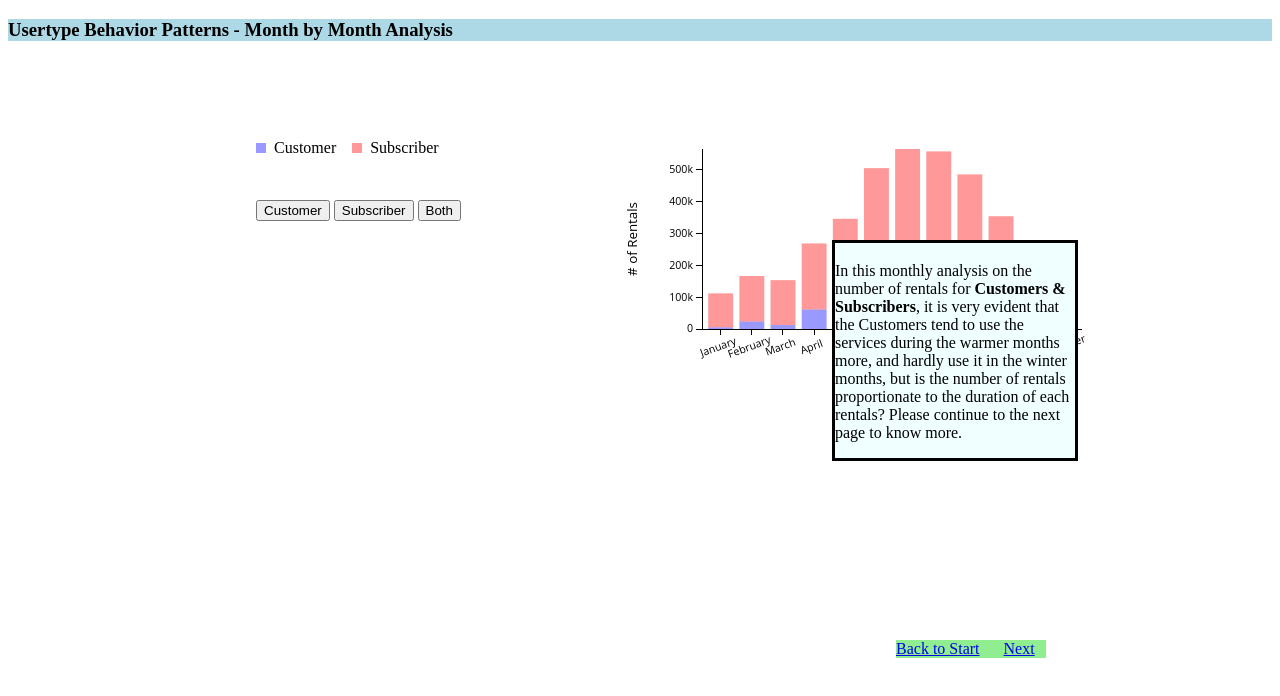
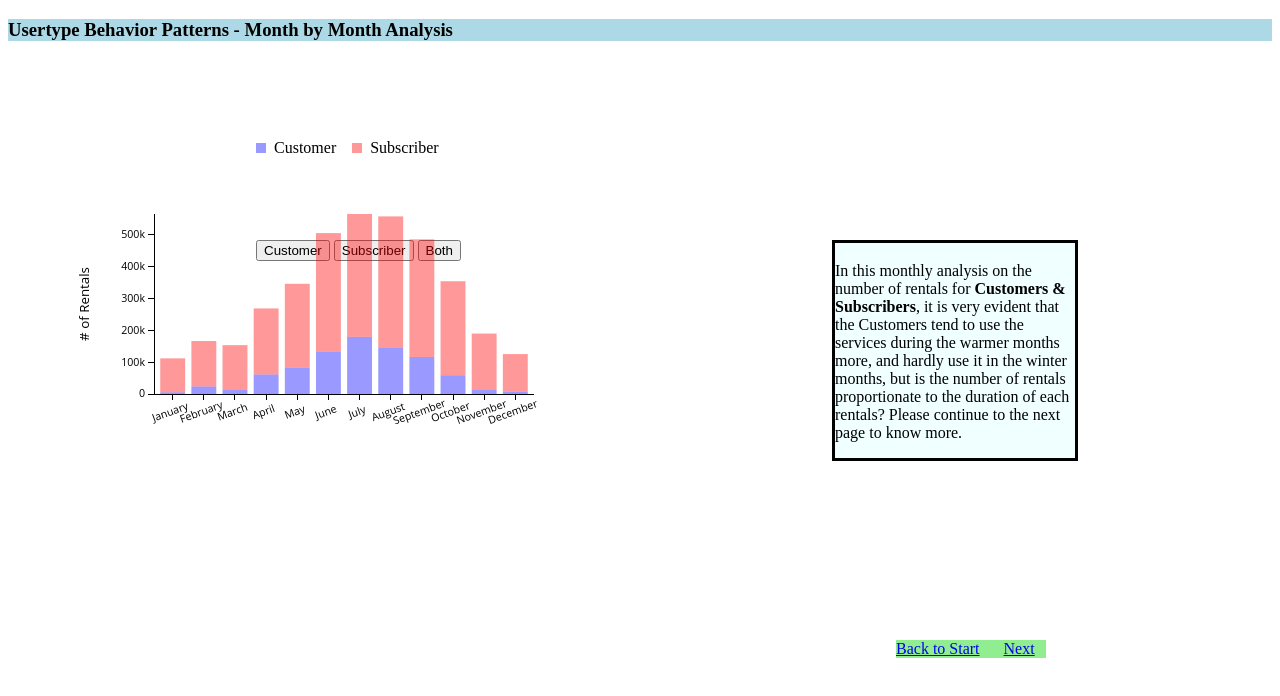
Before and after one commit to deepakn01/deepakn01.github.io, a plain HTML site: page stackbar.html in a window 1280 px wide. Drawn offline with nearby package versions, Linux system fonts and the light colour scheme.

Commit message:
corrected params

```diff
--- a/stackbar.html
+++ b/stackbar.html
@@ -65,14 +65,17 @@
 			<div class="legend"> <p class="usertype"><span class="key-dot cust"></span>Customer</p> </div>
 			<div class="legend"> <p class="usertype"><span class="key-dot sub"></span>Subscriber</p> </div>
 	  </div>
-  <svg width="600" height="120"></svg>
 
-	<div style="position: absolute; top: 25%; left: 20%; width: 240px">
+	<div style="position: absolute; top: 30%; left: 20%; width: 240px">
 	<button id="Customer" >Customer</button>
 	<button id="Subscriber">Subscriber</button>
 	<button id="Both">Both</button>
 	</div>
-	<div style="position: absolute; top: 35%; left: 5%; width: 600px">
+  <div id="chart" style="position: absolute; top: 0%; left: 5%; width: 600px">
+  <svg width="600" height="120"></svg>
+  </div>
+
+	<!--<div style="position: absolute; top: 35%; left: 5%; width: 600px">-->
     <script>
       var outerWidth = 500;
       var outerHeight = 300;
@@ -95,7 +98,7 @@
 	  var yAxisLabelText = "# of Rentals";
       var yAxisLabelOffset = 65;
 
-      var svg = d3.select("body").append("svg")
+      var svg = d3.select("#chart").append("svg")
         .attr("width",  outerWidth)
         .attr("height", outerHeight);
       var g = svg.append("g")
@@ -253,7 +256,7 @@
 			b3.style.background = "green";
 			}
     </script>
-	</div>
+
 	<div style="position: absolute; top: 80%; left: 70%; width: 150px; background-color: lightGreen;">
 	<a href="/index.html" style="background-color:lightGreen" style="font-size:15pt">Back to Start</a> &nbsp&nbsp&nbsp&nbsp
 	<a href="/scatterplot.html" style="background-color:lightGreen">Next</a>
```
